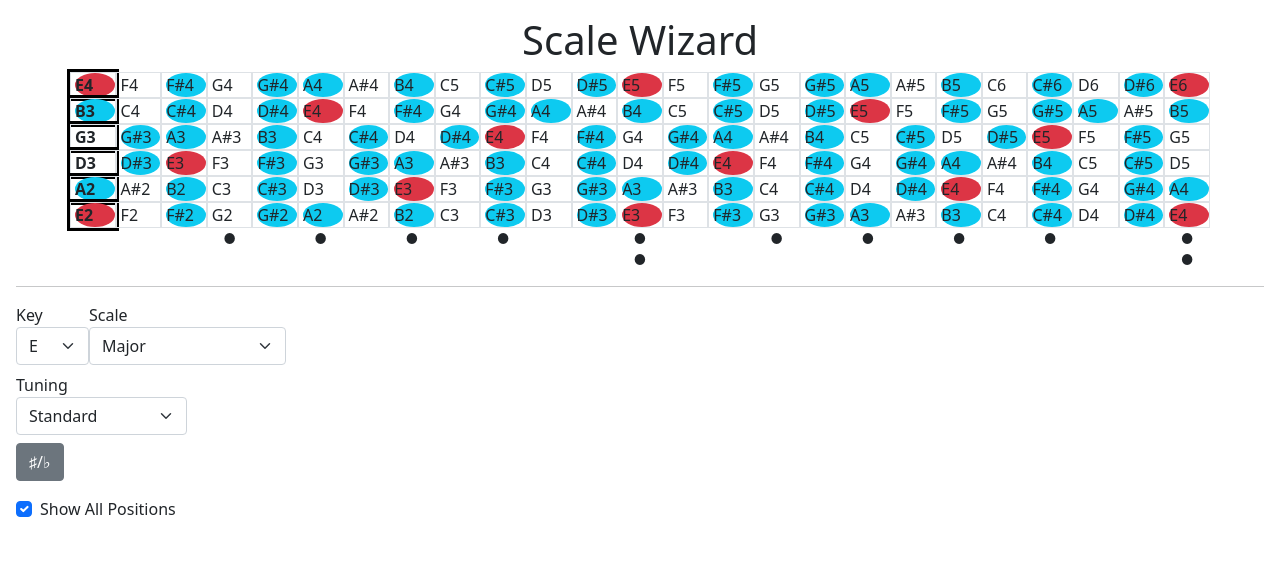
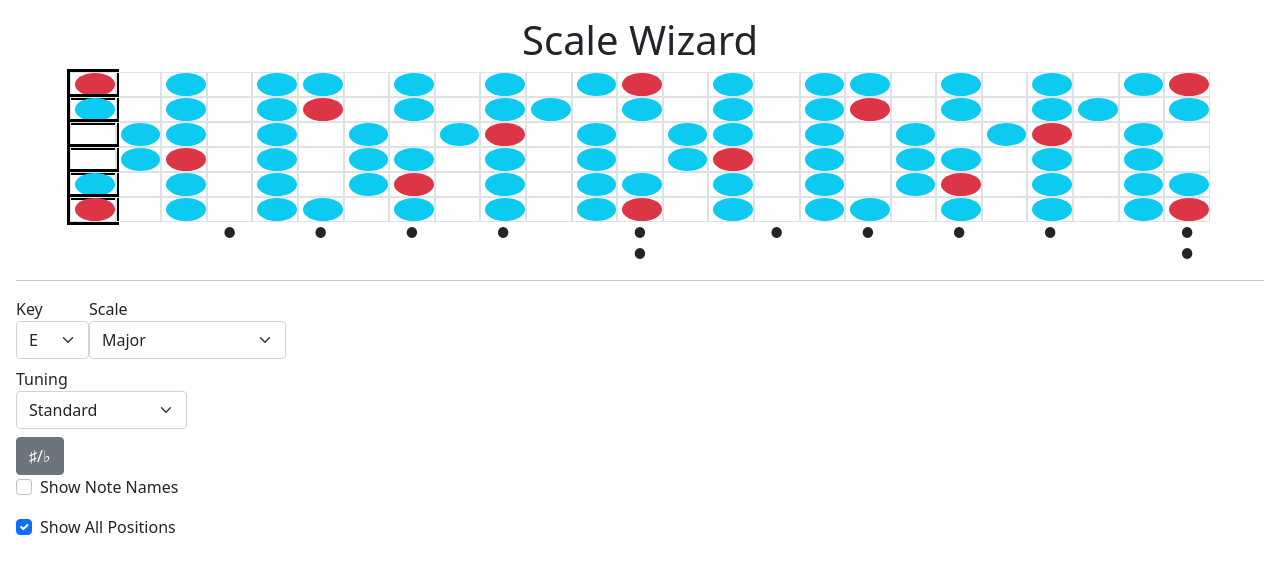
Before and after one commit to AlasdairWallaceMackie/scale-wizard, a React (Create React App) app: page / in a window 1280 px wide. Shown: the top 574 px of the page. Built offline with nearby package versions, Linux system fonts and the light colour scheme.

Commit message:
Can now toggle note names

```diff
--- a/src/App.css
+++ b/src/App.css
@@ -1,5 +1,9 @@
 .btn:focus{
     box-shadow: none;
+}
+
+.fret{
+    height: 25px;
 }
 
 .open-fret{
@@ -9,4 +13,6 @@
 
 .scale-marker{
     border-radius: 50%;
+    height: 100%;
+    width: 100%;
 }
--- a/src/components/Controls.tsx
+++ b/src/components/Controls.tsx
@@ -65,6 +65,19 @@ export default function Controls(){
 
             <input type="button" onClick={context.sharpOrFlat.handler} value="♯/♭" className="btn btn-secondary" />
 
+            <div className="form-check">
+                <input
+                    id="show-note-names-checkbox"
+                    className="form-check-input"
+                    type="checkbox"
+                    checked={context.showNoteNames.value}
+                    onChange={context.showNoteNames.handler}
+                />
+                <label htmlFor="show-note-names-checkbox" className="form-check-label user-select-none">
+                    Show Note Names
+                </label>
+            </div>
+
             <PositionController />
         </form>
     )
--- a/src/components/Fret.tsx
+++ b/src/components/Fret.tsx
@@ -30,7 +30,13 @@ export default function Fret(props: Props){
     return(
         <div className={`fret col border py-0 pe-0 ps-1 user-select-none ${dynamicClassName}`}>
             <div className={`scale-marker ${scaleMarkerColorClass()}`}>
-                {pitchName}{props.octave}
+                {
+                    context.showNoteNames.value === true ?
+                        <div className="note-name">
+                            {pitchName}{props.octave}
+                        </div> :
+                        <></>
+                }
             </div>
         </div>
     )
```
